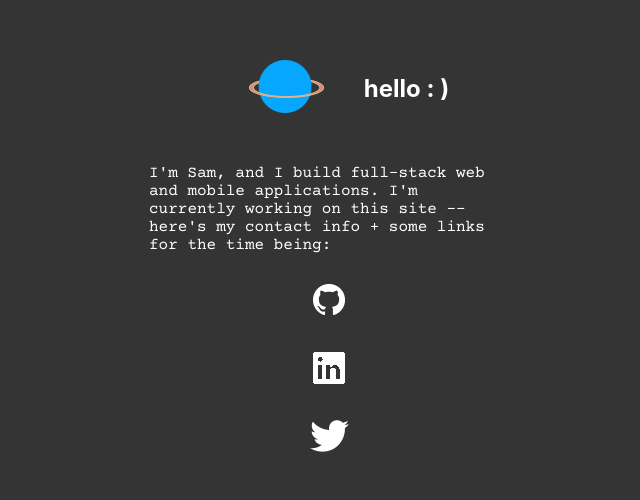
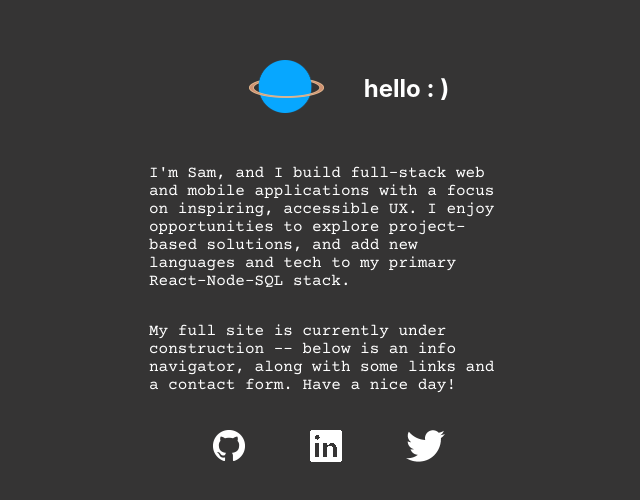
Before and after one commit to sgerpdx/pop-signpost, a Next.js app: page / in a window 1280 px wide. Shown: the part 132-632 px from the top of the page, without its empty margins (311-951 px from the left). Built offline with nearby package versions, Linux system fonts and the light colour scheme; a web font is replaced by a local one.

Commit message:
text updated

```diff
--- a/pages/index.jsx
+++ b/pages/index.jsx
@@ -23,9 +23,14 @@ export default function Home() {
       </div>
       <div className={styles.middleRow}>
         <p>
-          I'm Sam, and I build full-stack web and mobile applications. I'm
-          currently working on this site -- here's my contact info + some links
-          for the time being:
+          I'm Sam, and I build full-stack web and mobile applications with a
+          focus on inspiring, accessible UX. I enjoy opportunities to explore
+          project-based solutions, and add new languages and tech to my primary
+          React-Node-SQL stack.
+        </p>
+        <p>
+          My full site is currently under construction -- below is an info
+          navigator, along with some links and a contact form. Have a nice day!
         </p>
       </div>
       <div className={styles.bottomRow}>
--- a/styles/Home.module.css
+++ b/styles/Home.module.css
@@ -43,18 +43,18 @@
   justify-content: space-around;
   align-items: center;
   width: 360px;
-  height: 120px;
+  height: 240px;
   font-family: "Courier Prime", monospace;
 }
 
 .bottomRow {
   display: flex;
-  flex-direction: column;
+  flex-direction: row;
   flex-wrap: wrap;
-  justify-content: flex-start;
+  justify-content: space-evenly;
   align-items: center;
   width: 360px;
-  height: 240px;
+  height: 120px;
 }
 
 .main {
```
